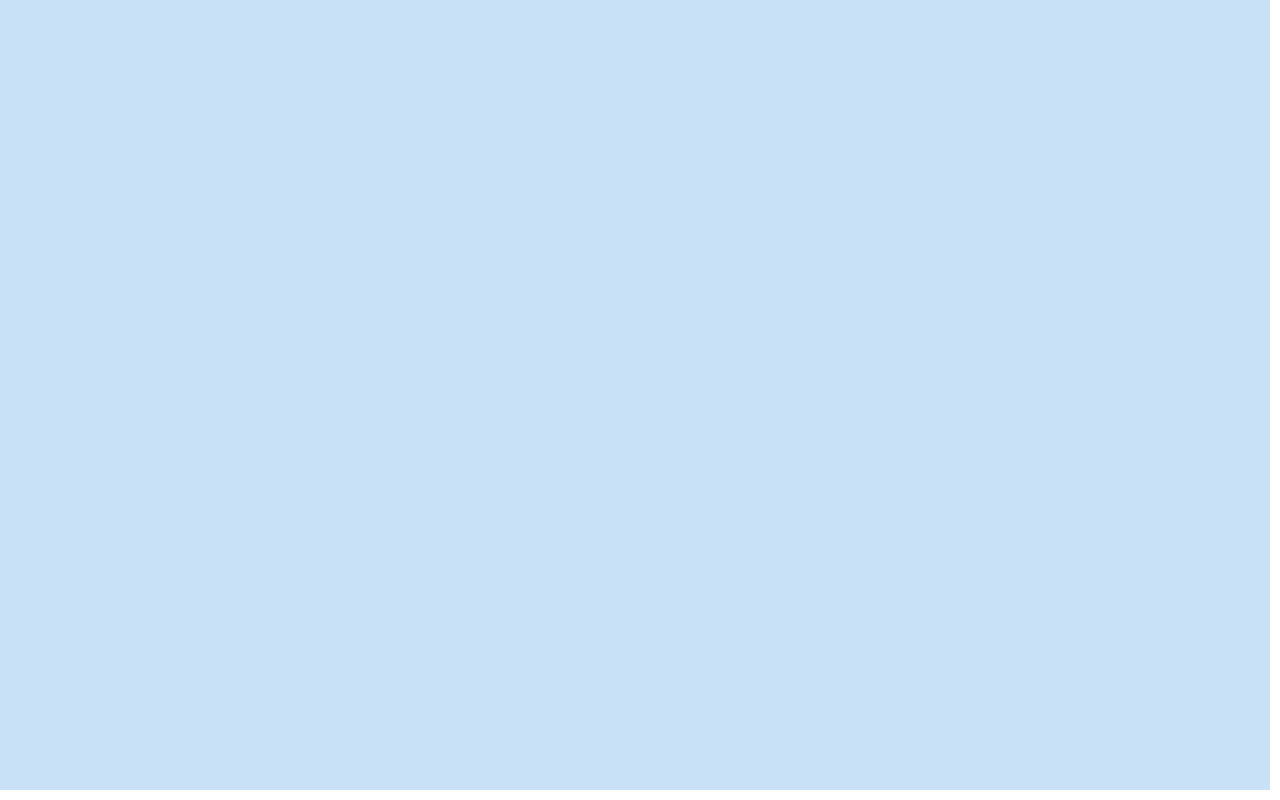
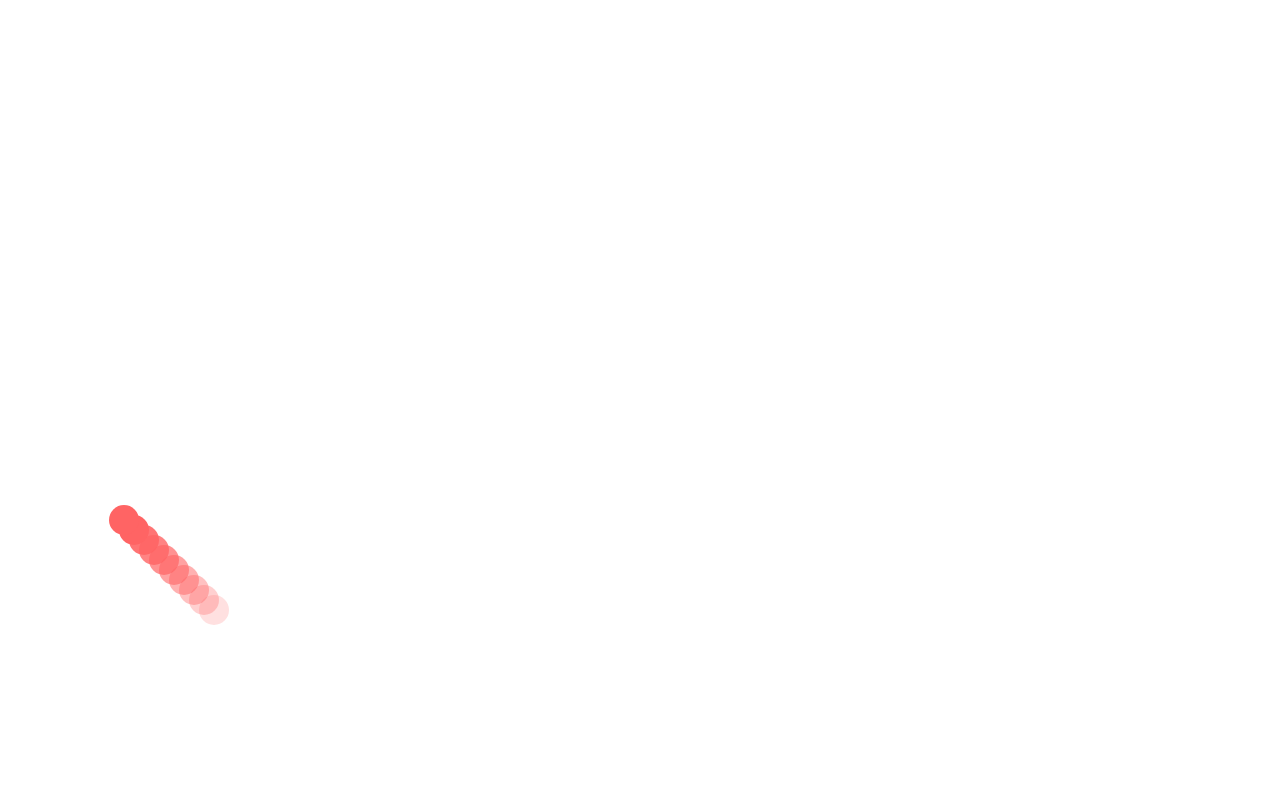
Before and after one commit to camelot123456/Project-mini-game-html5-javascript, a plain HTML site: page Tutorials_canvas/index.html in a window 1280 px wide. Drawn offline with Linux system fonts and the light colour scheme.

Commit message:
update lession 5

```diff
--- a/Tutorials_canvas/index.html
+++ b/Tutorials_canvas/index.html
@@ -1,6 +1,5 @@
 <style>
     *{margin: 0px;}
-    #canvas{background-color: rgb(201, 225, 247);}
 </style>
 <canvas id="canvas"></canvas>
-<script type="text/javascript" src="./movingByArrowKeyCode.js"></script>
+<script type="text/javascript" src="./les5_MovingBall.js"></script>
--- /dev/null
+++ b/Tutorials_canvas/les5_MovingBall.js
@@ -0,0 +1,81 @@
+var canvas = document.querySelector('#canvas');
+var c = canvas.getContext('2d');
+var _alpha = 0.1;
+var count = 0;
+var ball;
+var _balls = [];
+
+canvas.width = window.innerWidth - 10;
+canvas.height = window.innerHeight - 10;
+
+function randomInt(min, max) {
+    return Math.floor(Math.random() * (max - min) + min)
+}
+
+function randomFloat(min, max) {
+    return Math.random() * (max - min) + min;
+}
+
+function Ball(dx, dy, radius) {
+    this.radius = radius;
+    this.x = randomInt(this.radius, canvas.width - this.radius);
+    this.y = randomInt(this.radius, canvas.height - this.radius);
+    this.dx = dx;
+    this.dy = dy;
+
+    this.draw = function (alpha) {
+        c.beginPath();
+        c.arc(this.x, this.y, this.radius, Math.PI * 2, false);
+        c.fillStyle = 'rgba(255, 100, 100, ' + alpha + ')';
+        c.closePath();
+        c.fill();
+    }
+
+    this.checkCollistion = function () {
+        if (this.x - this.radius <= 0 || this.x + this.radius >= canvas.width) {
+            this.dx = -this.dx;
+        }
+        if (this.y - this.radius <= 0 || this.y + this.radius >= canvas.height) {
+            this.dy = -this.dy;
+        }
+    }
+
+    this.move = function () {
+        this.x += this.dx;
+        this.y += this.dy;
+    }
+}
+
+function traceBall(_ball) {
+    var b = new Ball;
+    b.x = _ball.x;
+    b.y = _ball.y;
+    b.radius = _ball.radius;
+    _balls.push(b);
+    if (_balls.length > 10) {
+        _balls.splice(0, 1);
+    }
+}
+
+function draw() {
+    c.clearRect(0, 0, canvas.width, canvas.height);
+    traceBall(ball)
+    if (_alpha >= 0.1) _alpha = 0.1
+    _balls.forEach(_ball => {
+        _alpha += 0.1
+        _ball.draw(_alpha);
+    })
+}
+
+function update() {
+    ball.move();
+    ball.checkCollistion();
+    count++;
+    if (count == 5) {
+        draw();
+        count = 0;
+    }
+}
+
+ball = new Ball(2, 2, 15);
+setInterval('update()', 5)
```
Also changed, not shown: Tutorials_canvas/les_5_1_MovingBall/Ball.js (added, +32 -0 lines), Tutorials_canvas/les_5_1_MovingBall/Sample.html (added, +57 -0 lines), Tutorials_canvas/les1_imageAndDraw.js (renamed from Tutorials_canvas/imageAndDraw.js), Tutorials_canvas/les2_paint.js (renamed from Tutorials_canvas/paint.js), Tutorials_canvas/les3_choseAndMoveObject.js (renamed from Tutorials_canvas/choseAndMoveObject.js), Tutorials_canvas/les4_movingByArrowKeyCode.js (renamed from Tutorials_canvas/movingByArrowKeyCode.js).
